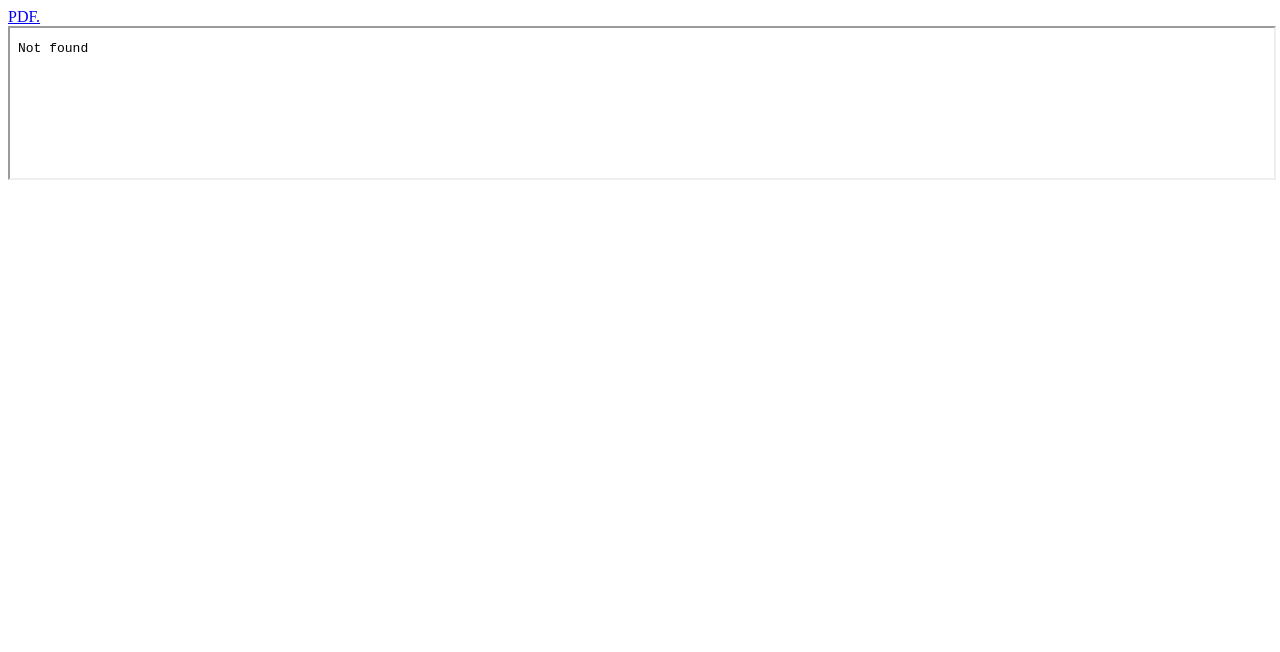
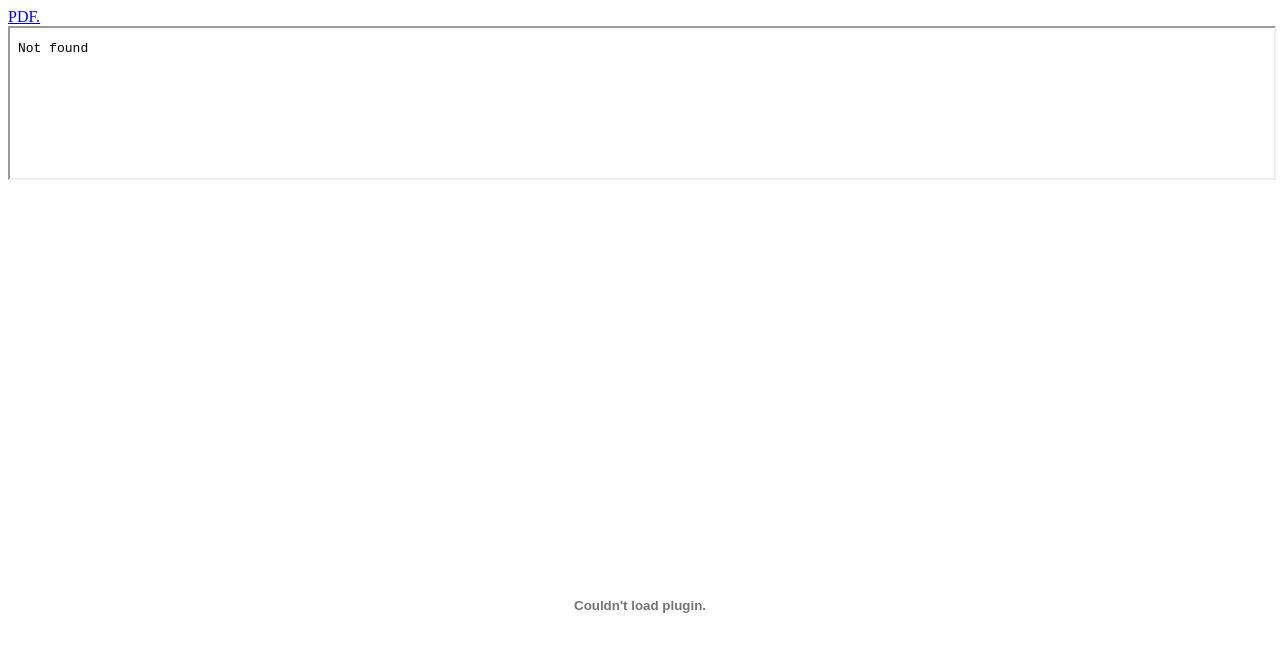
Before and after one commit to TheAkshrCompany/happyBirthday, a plain HTML site: page index.html in a window 1280 px wide. Drawn offline with Linux system fonts and the light colour scheme.

Commit message:
Update index.html

```diff
--- a/index.html
+++ b/index.html
@@ -4,5 +4,8 @@
 </head>
 <a href="https://github.com/TheAkshrCompany/happyBirthday/blob/main/Invitation_1612341314390.pdf" target="_blank">PDF.</a>
 <iframe src="./Invitation_1612341314390.pdf" width="100% height=100%">
+
 </iframe>
+  <embed src="https://github.com/TheAkshrCompany/happyBirthday/blob/main/Invitation_1612341314390.pdf" width="100%" height="850px"/>
+
 </html>
```
